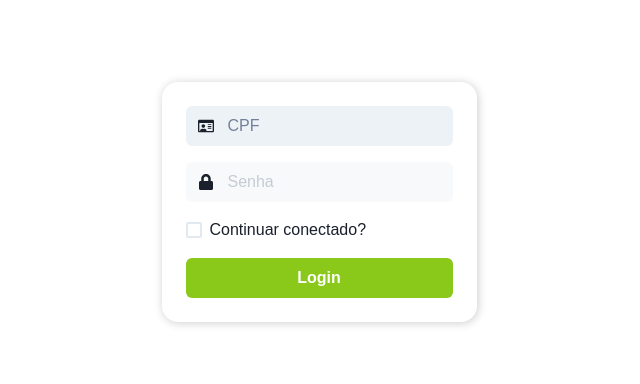
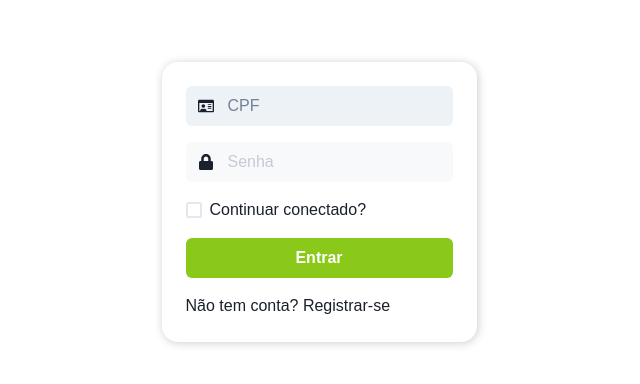
Before and after one commit to MatheusNSantiago/saude-simples, a Next.js app: page /login in a window 1280 px wide. Shown: the part 198-582 px from the top of the page, without its empty margins (321-961 px from the left). Built offline with nearby package versions, Linux system fonts and the light colour scheme.

Commit message:
[refactor] new form input

```diff
--- /dev/null
+++ b/src/components/CustomInput.tsx
@@ -0,0 +1,46 @@
+import {
+    Input,
+    FormLabel,
+    InputGroup,
+    InputLeftElement,
+    FormControl,
+} from "@chakra-ui/react";
+import { ReactNode } from "react";
+
+type CustomInputProps = {
+    onChange: CallableFunction;
+    placeholder?: string;
+    type?: React.HTMLInputTypeAttribute;
+    icon?: ReactNode;
+    formLabel?: string;
+    isRequired?: boolean;
+    isDisabled?: boolean;
+};
+
+const CustomInput = ({
+    placeholder,
+    onChange,
+    type = "text",
+    icon,
+    formLabel,
+    isRequired = false,
+    isDisabled = false,
+}: CustomInputProps) => {
+    return (
+        <FormControl isDisabled={isDisabled} isRequired={isRequired}>
+            {formLabel && <FormLabel>{formLabel}</FormLabel>}
+            <InputGroup>
+                {icon && (
+                    <InputLeftElement pointerEvents="none" children={icon} />
+                )}
+                <Input
+                    type={type}
+                    placeholder={placeholder}
+                    onChange={(e) => onChange(e.target.value)}
+                />
+            </InputGroup>
+        </FormControl>
+    );
+};
+
+export default CustomInput;
--- a/src/pages/login.tsx
+++ b/src/pages/login.tsx
@@ -5,23 +5,26 @@ import {
     Button,
     Checkbox,
     Input,
+    Text,
     InputGroup,
     InputLeftElement,
     useToast,
+    Link,
 } from "@chakra-ui/react";
+import NextLink from "next/link";
 import { FaLock, FaRegIdCard } from "react-icons/fa";
 import { useState } from "react";
 import { NextPage } from "next";
 import axios from "axios";
-import { useAppDispatch, useAppSelector } from "../app/hooks";
-import { setUser, selectUser } from "../features/userSlice";
+import { useAppDispatch } from "../app/hooks";
+import { setUser } from "../features/userSlice";
 import { useRouter } from "next/router";
+import CustomInput from "../components/CustomInput";
 
 const Login: NextPage = () => {
     var router = useRouter();
     const dispatch = useAppDispatch();
     const toast = useToast();
-    const user = useAppSelector(selectUser);
 
     const [cpf, setCpf] = useState("");
     const [password, setPassword] = useState("");
@@ -31,7 +34,6 @@ const Login: NextPage = () => {
             .get("/api/getUser", { params: { cpf: cpf } })
             .then((value) => {
                 dispatch(setUser(value.data));
-
 
                 router.push("/");
             })
@@ -52,35 +54,29 @@ const Login: NextPage = () => {
         <Center h="100vh">
             <Box p={6} rounded="2xl" shadow="1px 1px 10px rgba(0, 0, 0, 0.2)">
                 <VStack spacing={4} align="flex-start">
-                    <InputGroup>
-                        <InputLeftElement
-                            pointerEvents="none"
-                            children={<FaRegIdCard />}
-                        />
-                        <Input
-                            placeholder="CPF"
-                            type={"number"}
-                            variant="filled"
-                            onChange={(e) => setCpf(e.target.value)}
-                        />
-                    </InputGroup>
-                    <InputGroup>
-                        <InputLeftElement
-                            pointerEvents="none"
-                            children={<FaLock />}
-                        />
-                        <Input
-                            placeholder="Senha"
-                            type="password"
-                            variant="filled"
-                            disabled
-                            onChange={(e) => setPassword(e.target.value)}
-                        />
-                    </InputGroup>
+                    <CustomInput
+                        placeholder="CPF"
+                        onChange={setCpf}
+                        type={"number"}
+                        icon={<FaRegIdCard />}
+                    />
+                    <CustomInput
+                        placeholder="Senha"
+                        type="password"
+                        onChange={setCpf}
+                        icon={<FaLock />}
+                        isDisabled
+                    />
                     <Checkbox>Continuar conectado?</Checkbox>
                     <Button type="submit" width="full" onClick={onSubmit}>
-                        Login
+                        Entrar
                     </Button>
+                    <Text>
+                        Não tem conta?{" "}
+                        <NextLink href="/signup" passHref>
+                            <Link>Registrar-se</Link>
+                        </NextLink>
+                    </Text>
                 </VStack>
             </Box>
         </Center>
```
